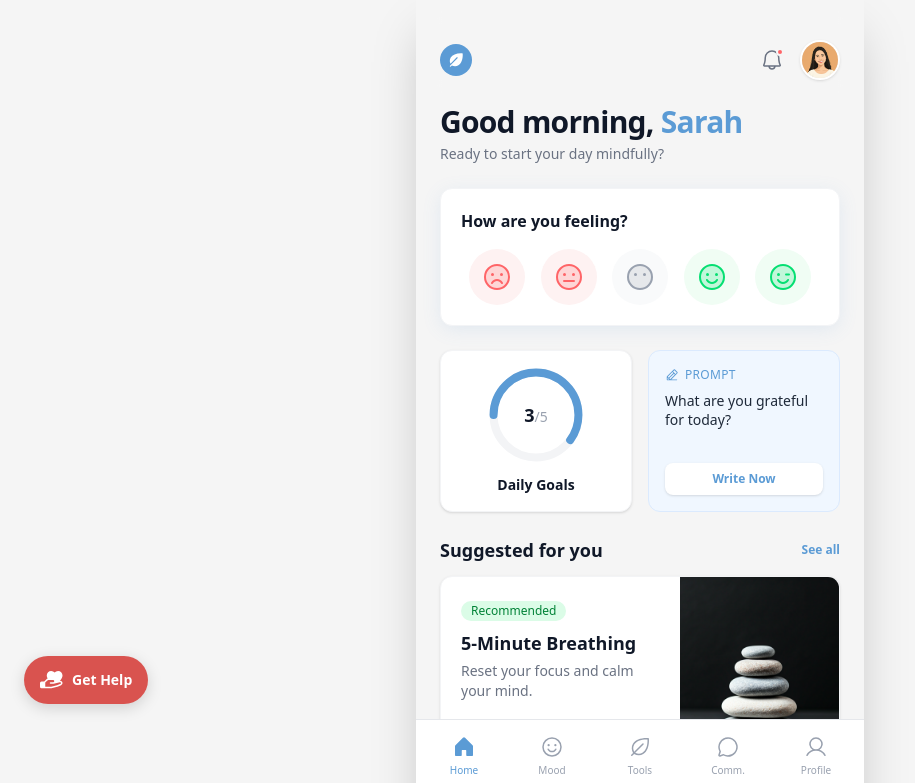
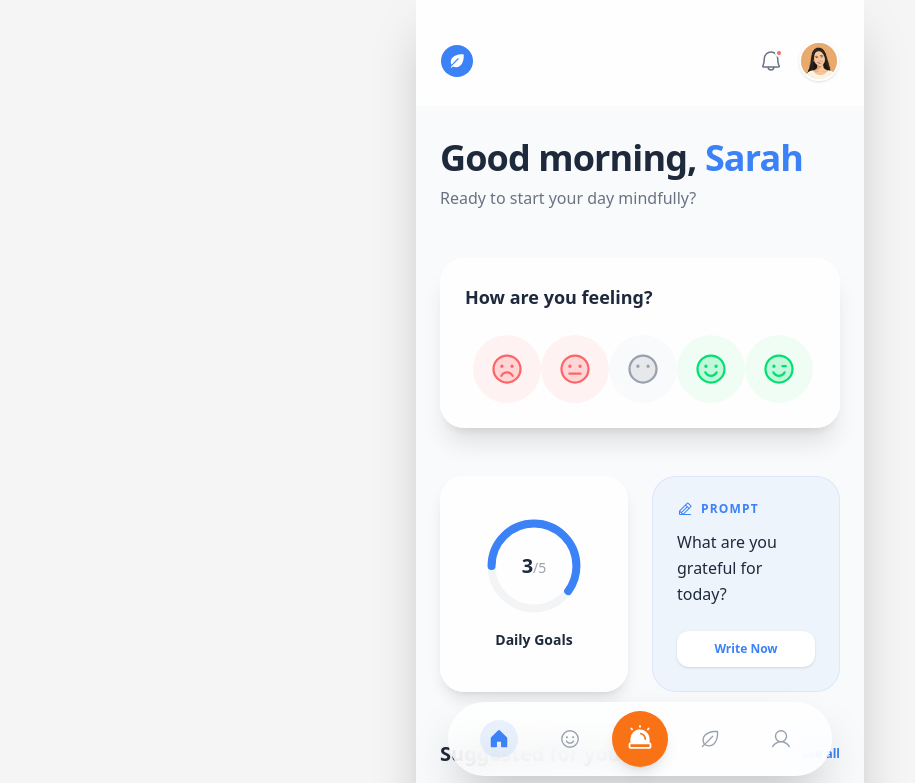
Before and after one commit to arunpandian9159/Mindful-Mental_Health_Support_App, a Next.js app: page /home in a window 1280 px wide. Shown: the top 783 px of the page, without its empty margins (0-915 px from the left). Built offline with nearby package versions, Linux system fonts and the light colour scheme.

Commit message:
feat: establish core application UI with home, crisis support, and bottom navigation.

```diff
--- a/src/app/globals.css
+++ b/src/app/globals.css
@@ -5,24 +5,37 @@
 @custom-variant dark (&:where(.dark, .dark *));
 
 @theme {
-  --color-primary: #5b9bd5;
-  --color-primary-dark: #4a8ac0;
-  --color-secondary: #70b5a5;
-  --color-goal-green: #43a047;
-  --color-background-light: #f5f5f5;
-  --color-background-dark: #13191f;
-  --color-surface-light: #ffffff;
-  --color-surface-dark: #1e2630;
-  --color-coral: #f4a99c;
-  --color-accent-lavender: #c5b8d9;
-  --color-danger: #d9534f;
-  --color-text-primary: #333333;
+  --color-primary: #3b82f6;
+  --color-primary-dark: #2563eb;
+  --color-secondary: #60a5fa;
+  --color-goal-green: #10b981;
+  --color-background-light: #f8fafc;
+  --color-background-dark: #0f172a;
+  --color-surface-light: rgba(255, 255, 255, 0.8);
+  --color-surface-dark: rgba(30, 41, 59, 0.8);
+  --color-coral: #fb7185;
+  --color-accent-orange: #f97316;
+  --color-danger: #ef4444;
+  --color-text-primary: #1e293b;
 
-  --font-sans: var(--font-inter), ui-sans-serif, system-ui, sans-serif;
-  --font-serif: var(--font-merriweather), ui-serif, Georgia, serif;
+  --font-sans: var(--font-raleway), ui-sans-serif, system-ui, sans-serif;
+  --font-serif: var(--font-lora), ui-serif, Georgia, serif;
 
-  --shadow-soft: 0 4px 20px -2px rgba(91, 155, 213, 0.15);
-  --shadow-fab: 0 4px 15px rgba(0, 0, 0, 0.15);
+  --shadow-soft: 0 4px 20px -2px rgba(59, 130, 246, 0.1);
+  --shadow-fab:
+    0 10px 15px -3px rgba(0, 0, 0, 0.1), 0 4px 6px -2px rgba(0, 0, 0, 0.05);
+}
+
+.glass {
+  background: var(--color-surface-light);
+  backdrop-filter: blur(16px);
+  -webkit-backdrop-filter: blur(16px);
+  border: 1px solid rgba(255, 255, 255, 0.3);
+}
+
+.dark .glass {
+  background: var(--color-surface-dark);
+  border: 1px solid rgba(255, 255, 255, 0.1);
 }
 
 :root {
--- a/src/app/home/page.tsx
+++ b/src/app/home/page.tsx
@@ -3,8 +3,6 @@
 import Link from "next/link";
 import { useRouter } from "next/navigation";
 import { BottomNav } from "@/components/BottomNav";
-import { GlobalHelpFAB } from "@/components/GlobalHelpFAB";
-
 import Image from "next/image";
 import {
   LeafIcon,
@@ -24,8 +22,8 @@ export default function Home() {
   const router = useRouter();
 
   return (
-    <div className="relative flex min-h-screen w-full flex-col overflow-hidden pb-24 bg-background-light dark:bg-background-dark">
-      <header className="flex items-center justify-between px-6 py-6 pt-10 sticky top-0 z-20 bg-background-light/80 dark:bg-background-dark/80 backdrop-blur-md">
+    <div className="relative flex min-h-screen w-full flex-col overflow-hidden pb-32 bg-background-light dark:bg-background-dark">
+      <header className="flex items-center justify-between px-6 py-6 pt-10 sticky top-0 z-20 glass backdrop-blur-md">
         <div className="flex items-center gap-2">
           <div className="h-8 w-8 rounded-full bg-primary flex items-center justify-center text-white">
             <LeafIcon size={18} weight="fill" />
@@ -48,20 +46,20 @@ export default function Home() {
         </div>
       </header>
 
-      <main className="flex-1">
-        <section className="px-6 pb-2">
-          <h1 className="text-3xl font-bold tracking-tight text-gray-900 dark:text-white">
+      <main className="flex-1 flex flex-col gap-12 pt-8">
+        <section className="px-6">
+          <h1 className="text-4xl font-serif font-bold tracking-tight text-text-primary dark:text-white">
             Good morning,{" "}
             <span className="text-primary">{currentUser.name}</span>
           </h1>
-          <p className="text-gray-500 dark:text-gray-400 text-sm mt-1">
+          <p className="text-gray-500 dark:text-gray-400 text-base mt-2">
             Ready to start your day mindfully?
           </p>
         </section>
 
-        <section className="px-6 py-4">
-          <div className="bg-surface-light dark:bg-surface-dark rounded-xl shadow-soft p-5 border border-gray-100 dark:border-gray-800 transition-all hover:border-primary/20">
-            <h3 className="text-base font-semibold text-gray-900 dark:text-white mb-4">
+        <section className="px-6">
+          <div className="glass rounded-3xl shadow-xl p-6 transition-all hover:scale-[1.01]">
+            <h3 className="text-lg font-serif font-semibold text-text-primary dark:text-white mb-6">
               How are you feeling?
             </h3>
             <div className="flex justify-between items-center px-2">
@@ -72,9 +70,9 @@ export default function Home() {
                   className="group flex flex-col items-center gap-2 transition-all active:scale-90 focus:outline-none"
                 >
                   <div
-                    className={`p-3 rounded-full ${item.bg} dark:bg-opacity-10 transition-colors group-hover:bg-primary/10 group-hover:text-primary ${item.color}`}
+                    className={`p-4 rounded-full ${item.bg} dark:bg-opacity-20 transition-all duration-300 group-hover:scale-110 group-hover:shadow-lg ${item.color}`}
                   >
-                    <item.icon size={32} weight="duotone" />
+                    <item.icon size={36} weight="duotone" />
                   </div>
                 </button>
               ))}
@@ -82,18 +80,18 @@ export default function Home() {
           </div>
         </section>
 
-        <section className="px-6 py-2 grid grid-cols-2 gap-4">
+        <section className="px-6 grid grid-cols-2 gap-6">
           <Link
             href="/goals/new"
-            className="bg-surface-light dark:bg-surface-dark rounded-xl shadow-sm p-4 flex flex-col items-center justify-center text-center border border-gray-100 dark:border-gray-800 relative overflow-hidden group hover:border-primary/30 transition-all"
+            className="glass rounded-3xl shadow-lg p-6 flex flex-col items-center justify-center text-center relative overflow-hidden group hover:scale-[1.02] transition-all"
           >
-            <div className="relative h-24 w-24 mb-3">
+            <div className="relative h-24 w-24 mb-4">
               <svg
                 className="h-full w-full transform -rotate-90"
                 viewBox="0 0 36 36"
               >
                 <path
-                  className="text-gray-100 dark:text-gray-700"
+                  className="text-gray-100 dark:text-white/10"
                   d="M18 2.0845 a 15.9155 15.9155 0 0 1 0 31.831 a 15.9155 15.9155 0 0 1 0 -31.831"
                   fill="none"
                   stroke="currentColor"
@@ -110,7 +108,7 @@ export default function Home() {
                 ></path>
               </svg>
               <div className="absolute inset-0 flex flex-col items-center justify-center">
-                <span className="text-lg font-bold text-gray-900 dark:text-white">
+                <span className="text-xl font-bold text-text-primary dark:text-white">
                   {dailyGoalsProgress.completed}
                   <span className="text-gray-400 text-sm font-normal">
                     /{dailyGoalsProgress.total}
@@ -118,71 +116,71 @@ export default function Home() {
                 </span>
               </div>
             </div>
-            <h4 className="text-sm font-semibold text-gray-900 dark:text-white">
+            <h4 className="text-sm font-semibold text-text-primary dark:text-white">
               Daily Goals
             </h4>
           </Link>
 
           <Link
             href={journalPrompt.href}
-            className="bg-[#F0F7FF] dark:bg-primary/10 rounded-xl p-4 flex flex-col justify-between border border-blue-100 dark:border-blue-900/30 group hover:border-primary/50 transition-all"
+            className="bg-primary/5 dark:bg-primary/10 rounded-3xl p-6 flex flex-col justify-between border border-primary/10 group hover:scale-[1.02] transition-all"
           >
             <div>
-              <div className="flex items-center gap-1.5 mb-2 text-primary font-medium text-xs uppercase tracking-wide">
-                <PencilLineIcon size={14} />
+              <div className="flex items-center gap-2 mb-3 text-primary font-bold text-xs uppercase tracking-widest">
+                <PencilLineIcon size={16} />
                 <span>Prompt</span>
               </div>
-              <p className="text-sm text-gray-800 dark:text-gray-200 font-medium leading-snug">
+              <p className="text-base font-serif text-text-primary dark:text-gray-100 font-medium leading-relaxed">
                 {journalPrompt.text}
               </p>
             </div>
-            <button className="mt-4 w-full py-2 bg-white dark:bg-background-dark text-primary text-xs font-semibold rounded-lg shadow-sm group-hover:bg-primary group-hover:text-white transition-colors">
+            <button className="mt-6 w-full py-2.5 bg-white dark:bg-white/10 text-primary text-xs font-bold rounded-xl shadow-sm group-hover:bg-primary group-hover:text-white transition-all">
               Write Now
             </button>
           </Link>
         </section>
 
-        <section className="px-6 py-4">
-          <h3 className="text-lg font-bold text-gray-900 dark:text-white mb-3 flex items-center justify-between">
+        <section className="px-6 mb-8">
+          <h3 className="text-xl font-serif font-bold text-text-primary dark:text-white mb-4 flex items-center justify-between">
             Suggested for you
             <Link
               href="/tools"
-              className="text-primary text-xs font-semibold hover:underline"
+              className="text-primary text-xs font-bold hover:underline"
             >
               See all
             </Link>
           </h3>
           <Link
             href={suggestedContent.href}
-            className="block group relative overflow-hidden rounded-xl bg-surface-light dark:bg-surface-dark shadow-sm border border-gray-100 dark:border-gray-800 hover:border-primary/30 transition-all"
+            className="block group relative overflow-hidden rounded-3xl glass shadow-lg hover:scale-[1.01] transition-all"
           >
             <div className="flex flex-col md:flex-row h-full">
-              <div className="flex flex-col justify-between p-5 order-2 md:order-1 flex-1">
+              <div className="flex flex-col justify-between p-6 order-2 md:order-1 flex-1">
                 <div>
-                  <div className="inline-flex items-center rounded-full bg-green-100 dark:bg-green-900/30 px-2.5 py-0.5 text-xs font-medium text-green-700 dark:text-green-300 mb-2">
+                  <div className="inline-flex items-center rounded-full bg-goal-green/10 px-3 py-1 text-xs font-bold text-goal-green mb-3 uppercase tracking-wider">
                     Recommended
                   </div>
-                  <h4 className="text-lg font-bold text-gray-900 dark:text-white">
+                  <h4 className="text-xl font-serif font-bold text-text-primary dark:text-white">
                     {suggestedContent.title}
                   </h4>
-                  <p className="mt-1 text-sm text-gray-500 dark:text-gray-400">
+                  <p className="mt-2 text-base text-gray-500 dark:text-gray-400 leading-relaxed">
                     {suggestedContent.description}
                   </p>
                 </div>
-                <div className="mt-5 flex items-center gap-3">
-                  <span className="flex items-center justify-center gap-2 rounded-full bg-primary px-5 py-2.5 text-sm font-semibold text-white shadow-lg group-hover:bg-primary-dark transition-colors">
-                    <PlayCircleIcon size={20} weight="fill" /> Play
+                <div className="mt-6 flex items-center gap-4">
+                  <span className="flex items-center justify-center gap-2 rounded-full bg-primary px-6 py-3 text-sm font-bold text-white shadow-xl group-hover:bg-primary-dark transition-all active:scale-95">
+                    <PlayCircleIcon size={22} weight="fill" /> Play
                   </span>
                   <span className="text-xs text-gray-400 font-medium">
                     {suggestedContent.duration}
                   </span>
                 </div>
               </div>
-              <div className="relative h-48 md:h-auto md:w-2/5 order-1 md:order-2 overflow-hidden">
+              <div className="relative h-60 md:h-auto md:w-2/5 order-1 md:order-2 overflow-hidden">
                 <Image
                   src={suggestedContent.image}
                   alt={suggestedContent.title}
-                  className="h-full w-full object-cover group-hover:scale-105 transition-transform duration-500"
+                  className="h-full w-full object-cover group-hover:scale-110 transition-transform duration-700"
                   fill
                 />
               </div>
@@ -191,7 +189,6 @@ export default function Home() {
         </section>
       </main>
 
-      <GlobalHelpFAB />
       <BottomNav />
     </div>
   );
--- a/src/components/BottomNav.tsx
+++ b/src/components/BottomNav.tsx
@@ -1,53 +1,83 @@
 "use client";
 
 import Link from "next/link";
-import { usePathname } from "next/navigation";
+import { usePathname, useRouter } from "next/navigation";
 import {
   HouseIcon,
   SmileyIcon,
   LeafIcon,
-  ChatCircleIcon,
   UserIcon,
+  SirenIcon,
 } from "@phosphor-icons/react";
 
 export const BottomNav = () => {
   const pathname = usePathname();
-
-  const getColor = (path: string) =>
-    pathname === path
-      ? "text-primary"
-      : "text-gray-400 hover:text-gray-600 dark:hover:text-gray-200";
+  const router = useRouter();
 
   const navItems = [
     { href: "/home", label: "Home", icon: HouseIcon },
     { href: "/mood", label: "Mood", icon: SmileyIcon },
     { href: "/tools", label: "Tools", icon: LeafIcon },
-    { href: "/community", label: "Comm.", icon: ChatCircleIcon },
     { href: "/profile", label: "Profile", icon: UserIcon },
   ];
 
   return (
-    <nav className="fixed bottom-0 left-1/2 -translate-x-1/2 z-30 w-full max-w-md bg-surface-light dark:bg-surface-dark border-t border-gray-200 dark:border-gray-800 px-6 pb-safe pt-2">
-      <div className="flex items-center justify-between max-w-lg mx-auto h-14">
-        {navItems.map((item) => {
+    <div className="fixed bottom-6 left-6 right-6 z-50 flex justify-center">
+      <nav className="glass rounded-full px-4 py-2 flex items-center gap-2 shadow-2xl max-w-sm w-full justify-between">
+        {/* Left items */}
+        <div className="flex items-center gap-1 flex-1 justify-around">
+          {navItems.slice(0, 2).map((item) => {
             const Icon = item.icon;
             const isActive = pathname === item.href;
             return (
               <Link
                 key={item.href}
                 href={item.href}
-              className={`flex flex-col items-center justify-center gap-1 w-12 transition-colors ${getColor(item.href)}`}
+                className={`flex flex-col items-center justify-center p-2 rounded-full transition-all duration-300 ${
+                  isActive
+                    ? "text-primary bg-primary/10"
+                    : "text-gray-400 hover:text-gray-600"
+                }`}
               >
-              <Icon
-                size={24}
-                weight={isActive ? "fill" : "regular"}
-                className="transition-all"
+                <Icon size={22} weight={isActive ? "fill" : "regular"} />
+              </Link>
+            );
+          })}
+        </div>
+
+        {/* SOS Center Button */}
+        <button
+          onClick={() => router.push("/crisis")}
+          className="flex items-center justify-center size-14 rounded-full bg-accent-orange text-white shadow-lg active:scale-90 transition-all hover:rotate-12 group"
+        >
+          <SirenIcon
+            size={28}
+            weight="fill"
+            className="group-hover:animate-pulse"
           />
-              <span className="text-[10px] font-medium">{item.label}</span>
+        </button>
+
+        {/* Right items */}
+        <div className="flex items-center gap-1 flex-1 justify-around">
+          {navItems.slice(2, 4).map((item) => {
+            const Icon = item.icon;
+            const isActive = pathname === item.href;
+            return (
+              <Link
+                key={item.href}
+                href={item.href}
+                className={`flex flex-col items-center justify-center p-2 rounded-full transition-all duration-300 ${
+                  isActive
+                    ? "text-primary bg-primary/10"
+                    : "text-gray-400 hover:text-gray-600"
+                }`}
+              >
+                <Icon size={22} weight={isActive ? "fill" : "regular"} />
               </Link>
             );
           })}
         </div>
       </nav>
+    </div>
   );
 };
--- a/src/components/GlobalHelpFAB.tsx
+++ /dev/null
@@ -1,17 +0,0 @@
-"use client";
-
-import { useRouter } from "next/navigation";
-import { HandHeartIcon } from "@phosphor-icons/react";
-
-export const GlobalHelpFAB = () => {
-  const router = useRouter();
-  return (
-    <button
-      onClick={() => router.push("/crisis")}
-      className="fixed bottom-24 left-6 z-40 flex items-center gap-2 bg-danger text-white px-4 py-3 rounded-full shadow-fab hover:scale-105 transition-transform active:scale-95"
-    >
-      <HandHeartIcon size={24} weight="fill" />
-      <span className="font-bold text-sm">Get Help</span>
-    </button>
-  );
-};
```
Also changed, not shown: src/app/crisis/page.tsx (+22 -18 lines), src/app/layout.tsx (+6 -9 lines), 1 other file (tests, documents, lock files or other folders). Lines whose indentation alone changed are shown as unchanged.
